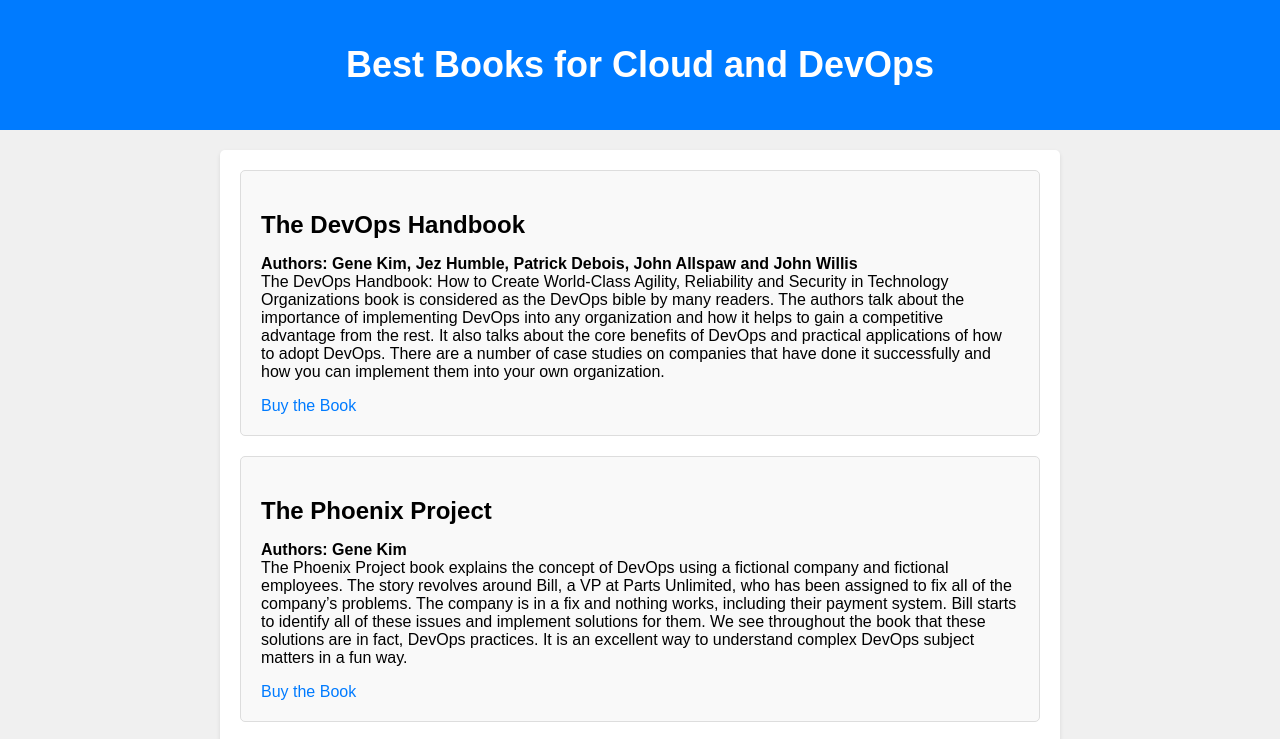
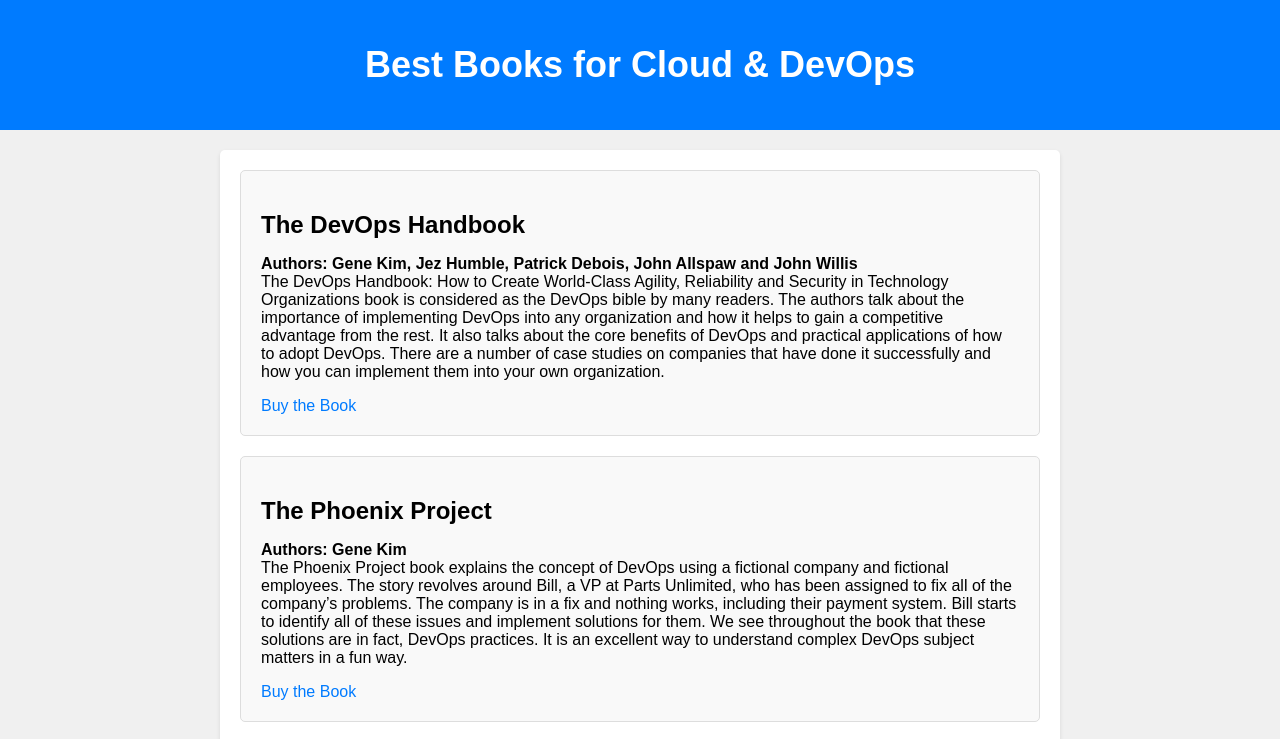
Before and after one commit to Daoud-Hussain/AWS-CICD-Node-App, a website: page index.html in a window 1280 px wide. Shown: the top 739 px of the page. Drawn offline with Linux system fonts and the light colour scheme.

Commit message:
Update index.html

```diff
--- a/index.html
+++ b/index.html
@@ -66,7 +66,7 @@
 </head>
 <body>
     <header>
-        <h1>Best Books for Cloud and DevOps</h1>
+        <h1>Best Books for Cloud & DevOps</h1>
     </header>
     <main>
         <div class="book">
```
